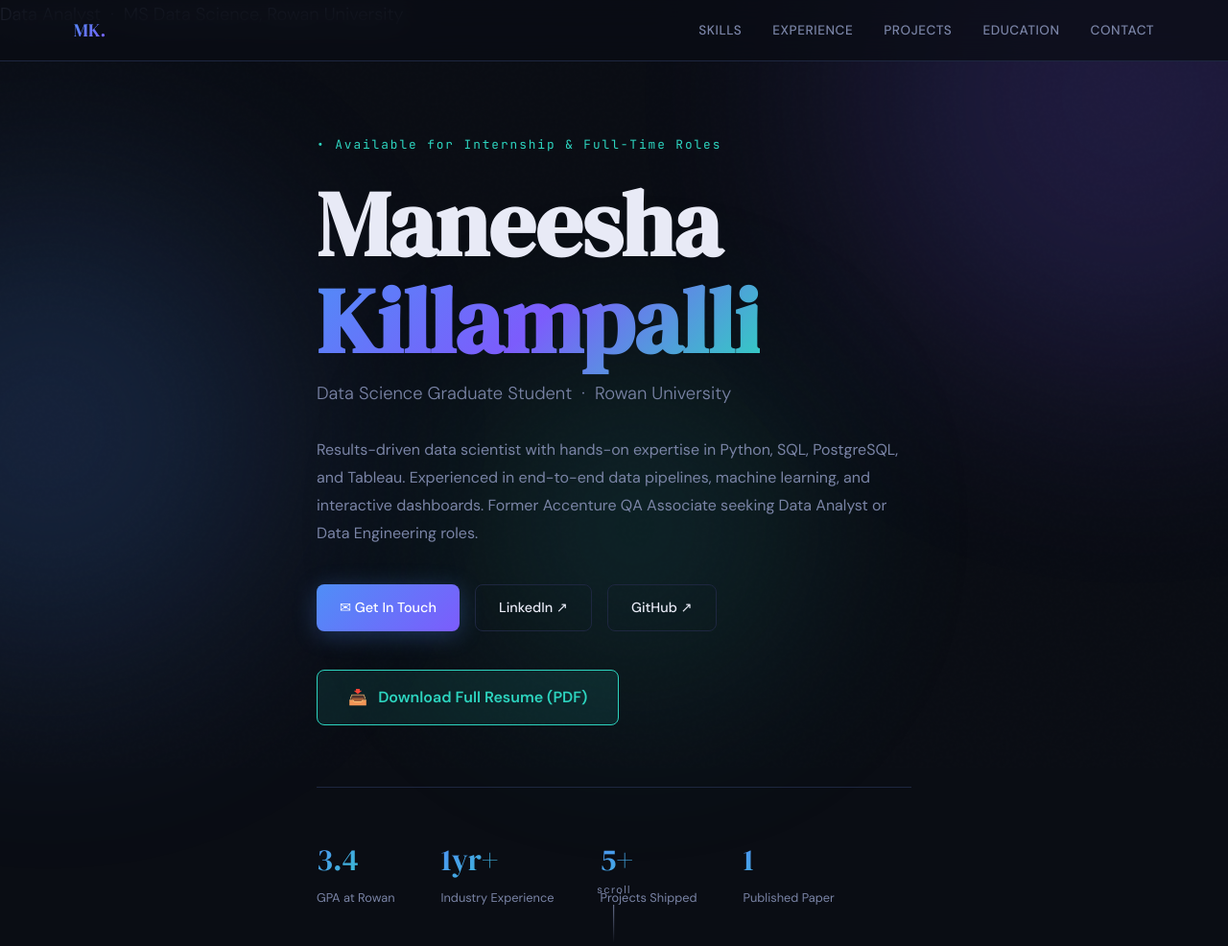
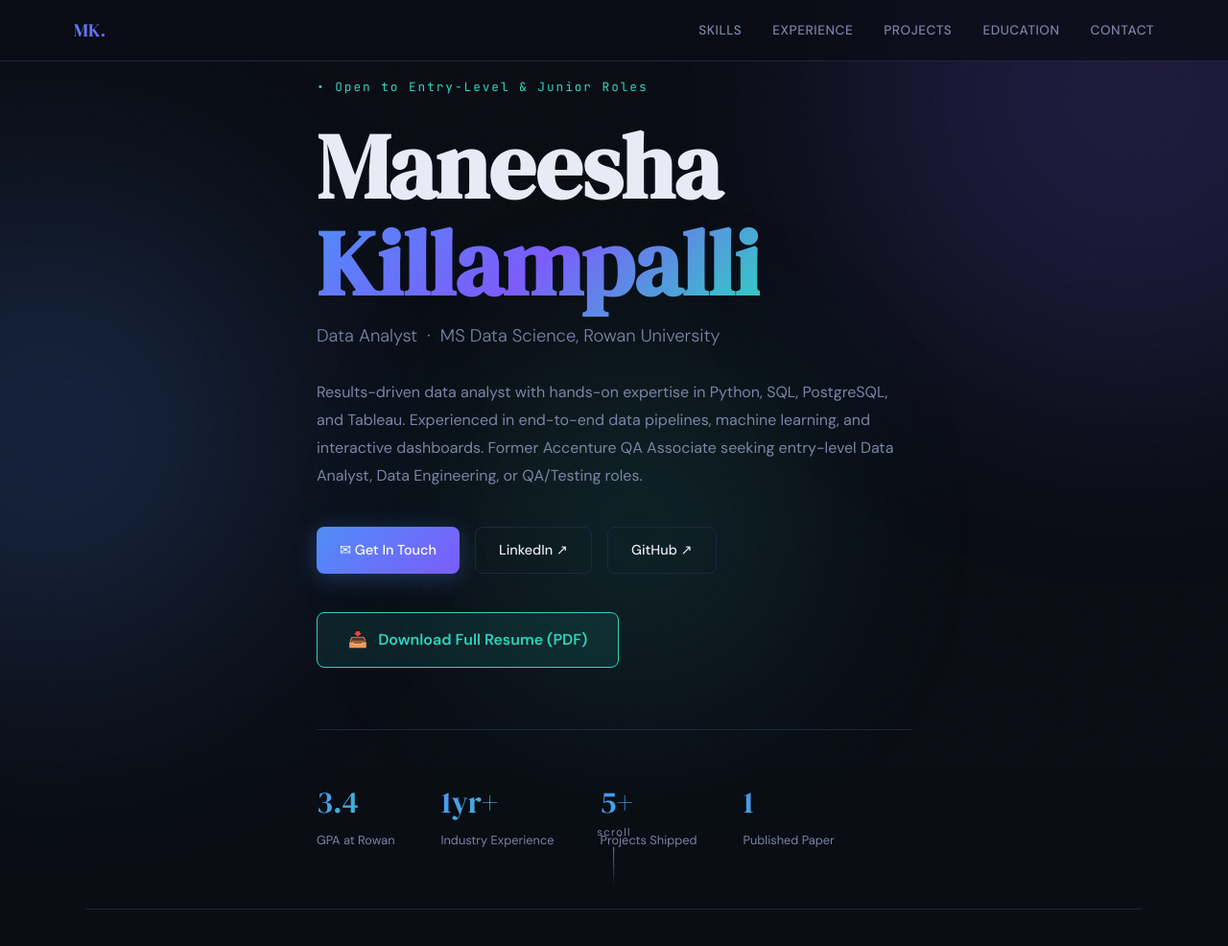
Before and after one commit to Maneesha-0715/maneesha-0715.github.io, a plain HTML site: page index.html in a window 1280 px wide. Shown: the top 986 px of the page at 96% size. Drawn offline with Linux system fonts and the light colour scheme.

Commit message:
Add files via upload

```diff
--- a/index.html
+++ b/index.html
@@ -3,7 +3,7 @@
 <head>
 <meta charset="UTF-8"/>
 <meta name="viewport" content="width=device-width, initial-scale=1.0"/>
-<p class="hero-title">Data Analyst &nbsp;·&nbsp; MS Data Science, Rowan University</p>
+<title>Maneesha Killampalli — Data Analyst</title>
 <link href="https://fonts.googleapis.com/css2?family=DM+Serif+Display:ital@0;1&family=DM+Sans:wght@300;400;500;600&family=JetBrains+Mono:wght@400;500&display=swap" rel="stylesheet"/>
 <style>
   :root {
@@ -459,13 +459,13 @@
 
 <section id="hero">
   <div style="max-width:1100px;margin:0 auto;">
-    <p class="hero-eyebrow">&#x2022; Available for Internship &amp; Full-Time Roles</p>
+    <p class="hero-eyebrow">&#x2022; Open to Entry-Level &amp; Junior Roles</p>
     <h1 class="hero-name">Maneesha<br/><span>Killampalli</span></h1>
-    <p class="hero-title">Data Science Graduate Student &nbsp;·&nbsp; Rowan University</p>
+    <p class="hero-title">Data Analyst &nbsp;·&nbsp; MS Data Science, Rowan University</p>
     <p class="hero-desc">
-      Results-driven data scientist with hands-on expertise in Python, SQL, PostgreSQL, and Tableau.
+      Results-driven data analyst with hands-on expertise in Python, SQL, PostgreSQL, and Tableau.
       Experienced in end-to-end data pipelines, machine learning, and interactive dashboards.
-      Former Accenture QA Associate seeking Data Analyst or Data Engineering roles.
+      Former Accenture QA Associate seeking entry-level Data Analyst, Data Engineering, or QA/Testing roles.
     </p>
     <div class="hero-links">
       <a href="mailto:maneeshaki2001@gmail.com" class="btn btn-primary">✉ Get In Touch</a>
@@ -691,6 +691,8 @@
         <div class="project-badge">🎓 Academic Project · 2021–2022</div>
       </div>
 
+      <!-- 🆕 NEW PROJECT GOES HERE — tell me the details and I'll drop the card in this exact spot -->
+
     </div>
   </div>
 </section>
@@ -769,7 +771,7 @@
       <p class="sec-label" style="text-align:center;">// 06 — Say Hello</p>
       <h2 class="sec-title" style="font-size:2.4rem;">Let's Connect</h2>
       <p class="contact-desc">
-        Open to Data Analyst and Data Engineering internship or full-time opportunities.
+        Open to entry-level Data Analyst, Data Engineering, and QA/Testing internship or full-time opportunities.
         Feel free to reach out — I'd love to chat!
       </p>
       <div class="contact-links">
```
